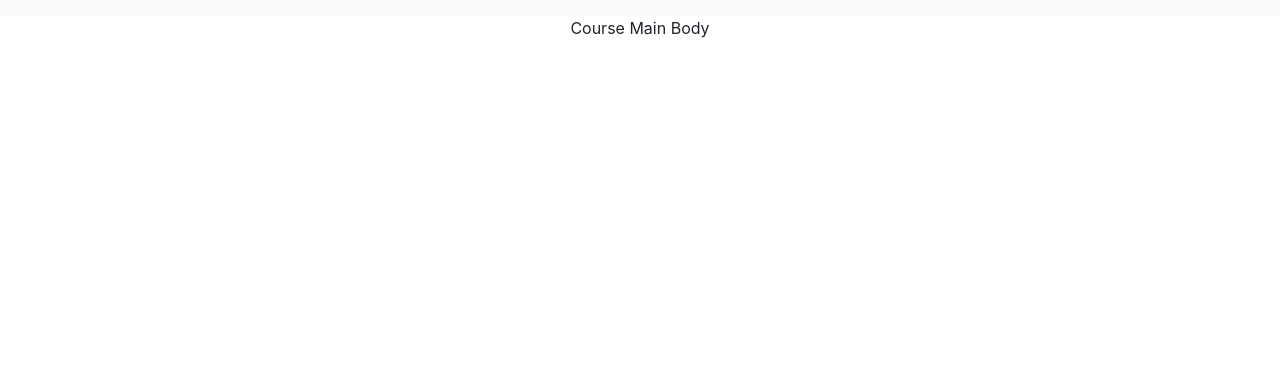
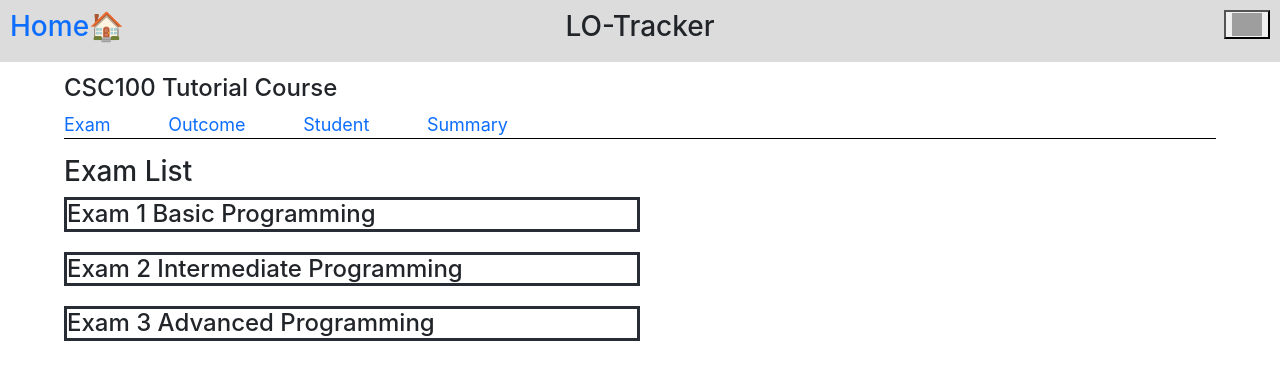
Before and after one commit to NapatJamjan/lo-tracker-old, a React (Create React App) app: page /course/0/ in a window 1280 px wide. Shown: the top 380 px of the page. Built offline with nearby package versions, Linux system fonts and the light colour scheme; grey boxes are pictures that could not be loaded.

Commit message:
Add exam template and course nav

```diff
--- a/package.json
+++ b/package.json
@@ -10,12 +10,15 @@
     "@types/node": "^12.0.0",
     "@types/react": "^17.0.0",
     "@types/react-dom": "^17.0.0",
+    "@types/react-router-dom": "^5.1.8",
+    "@types/styled-components": "^5.1.14",
     "bootstrap": "^5.1.0",
     "react": "^17.0.2",
     "react-bootstrap": "^2.0.0-beta.6",
     "react-dom": "^17.0.2",
     "react-router-dom": "^5.2.1",
     "react-scripts": "^4.0.3",
+    "styled-components": "^5.3.1",
     "typescript": "^4.1.2",
     "web-vitals": "^1.0.1"
   },
--- a/src/App old.tsx
+++ b/src/App old.tsx
@@ -8,6 +8,7 @@ import {Switch, Route, Link, useParams, useRouteMatch, useHistory, Redirect } fr
 //Home Page and basic
 //Router already defined in index
 // this one for learning
+// the button that cause error <button onClick={goUser()}>Push User</button>
 function App() {
   const hist = useHistory();
   const goUser = () => hist.push("/user"); // func must be constant, like function a(){hist.push}
@@ -25,7 +26,7 @@ function App() {
       <li>
           <Link to="/login">Login</Link>
       </li>
-      <button onClick={goUser()}>Push User</button>
+      {/*button used to be here */}
 
       <Switch>
         <Route exact path="/">
--- a/src/App.css
+++ b/src/App.css
@@ -43,13 +43,23 @@
 
 .formbox{
   margin: auto;
-  width: 50%;
   padding: auto;
 
 }
 
-.label{
-  display:"inline-block";
-  text-align: left;
+input{
+  text-align: center;
+}
 
+.floatbuttonArea{
+  position: absolute;
+  display: inline-block;
+  right: 25px;
+  bottom: 25px;
 }
+
+.floatbutton{
+  border-radius: 25px;
+  text-align: center;
+  text-decoration: none;
+}
--- a/src/App.tsx
+++ b/src/App.tsx
@@ -1,26 +1,27 @@
 import React, { useState, useReducer, useEffect } from 'react';
-import { Navbar } from 'react-bootstrap';
 import './App.css';
-import CourseMainBody from './view/CourseMain';
-import {Switch,Route, Link} from 'react-router-dom';
+import CourseMain from './view/CourseMain';
+import {Switch,Route, Link, Redirect} from 'react-router-dom';
+import styled from 'styled-components';
 //npm install
 
-//Home Page and basic
+//Home Page and login
 function App() {
   return (
     <div className="App">
-      <Nav/>
+      {/* <Nav/> */}
+      <div>
+      </div>
       <body>
-        {/* <TopBar/> */}
       <Switch>
-        <Route exact path="/"> {/*change back later*/}
+        <Route exact path="/">
+          <Body />
+        </Route>
+        <Route path="/login">
           <LoginScreen />
         </Route>
-        <Route exact path="/home">
-          <Body />
-        </Route>
-        <Route path="/course">
-          <CourseMainBody />
+        <Route path="/course/:id">
+          <CourseMain/>
         </Route>
       </Switch>
     </body>
@@ -31,10 +32,14 @@ function App() {
 function Body(){
   return (
   <div className="App">
-    <h1 style={{fontSize:60}}>LO Tracker</h1>
+    <ActionButtons/>
+    {/*button for going to see login screen, same one as in course topbar*/}
+      <Link to="/login"><button style={{float:"right",position:"absolute",right:10,top:10}}>
+        <img src="https://upload.wikimedia.org/wikipedia/commons/9/99/Sample_User_Icon.png" width="30"></img>
+      </button></Link>
+    <h1 style={{fontSize:60,paddingTop:20}}>LO Tracker</h1>
     <div style={{display:"inline-block"}}>
-      <input type="text" id="search" style={{height:25}}></input>🔎
-
+      <input type="text" id="search" placeholder="Search here" style={{height:25}}></input>🔎
       <select name="Date" id="sort" style={{margin:30}}>
         <option value="Date">Date</option>
         <option value="Name">Name</option>
@@ -52,50 +57,46 @@ function CourseCard(){
     <div className="coursecard">
       <h3 style={{textAlign:'left'}}>Semester 1/2021</h3>
       <ul className="courselist">
-        <a href="/course/:id"><li>CSC100 Tutorial Course</li></a>
-        <a href="/course/:id"><li>CSC101 Advanced Tutorial Course</li></a>
-        <a href="/course/:id"><li>CSC102 Python Programming</li></a>
+        <a href="/course/1/"><li>CSC100 Tutorial Course</li></a>
+        <a href="/course/2/"><li>CSC101 Advanced Tutorial Course</li></a>
+        <a href="/course/3/"><li>CSC102 Python Programming</li></a>
       </ul>
 
     </div>
   )
 }
 
-function TopBar(){
-  return (
-  <div className="page-header header">
-    <h3 style={{float:"left",position:"absolute",left:10}}>Icon Here</h3>
-    <button style={{float:"right",position:"absolute",right:10}}>
-      <img src="https://upload.wikimedia.org/wikipedia/commons/9/99/Sample_User_Icon.png" width="30"></img>
-    </button>
-    <h3 style={{textAlign:"center"}}>Example Page Header</h3>
-
-  </div>
+function ActionButtons(){
+  return(
+    <div className="floatbuttonArea">
+      <button>H1</button>
+      <button>H2</button>
+    </div>
   )
 }
 
-function Nav(){
-  return <Navbar className="col-md-12 d-none d-md-block bg-light sidebar">
-            <div className="sidebar-sticky"></div>
-         </Navbar>
-}
+//Login
 
 function LoginScreen(){
   return(
     <div className="formbox">
-      <h1 style={{fontSize:60,textAlign:"center"}}>LO Tracker</h1>
+      <h1 style={{fontSize:60,paddingTop:20}}>LO Tracker</h1>
       <h2>Login</h2>
-        <form action="/home" >
-          <label className="label">Username</label><br/>
-          <input type="text" id="fname" name="fname"/><br/>
-          <label className="label">Password</label><br/>
-          <input type="text" id="fname" name="fname"/><br/><br/>
+        <form action="./">
+          <label>Username</label><br/>
+          <input type="text" id="username" style={{width:250}}/><br/>
+          <label>Password</label><br/>
+          <input type="text" id="password" style={{width:250}}/><br/><br/>
+          <Link to="/" replace style={{paddingRight:"80px"}}>
+            <input type="submit" value="Register" style={{width:100,background:"lightgrey"}}/>
+          </Link>
+          <Link to="/" replace>
+            <input type="submit" value="Login" style={{width:100,background:"lightgreen"}}/>
+          </Link>
 
-          <input type="submit" value="Enter" style={{width:100}}/>
         </form>
     </div>
   )
 }
 
-
 export default App;
--- a/src/view/CourseMain.css
+++ b/src/view/CourseMain.css
@@ -0,0 +1,71 @@
+.course{
+    margin: 5%;
+    margin-top: 1%;
+    margin-bottom: 1%;
+    text-align: left;
+}
+.navbar{
+    list-style-type: none;
+
+    padding: 0;
+    overflow: hidden;
+    border-bottom: 1px black solid;
+    justify-content: start;
+
+}
+
+.navbar li a{
+    display: inline-block;
+    text-align: center;
+    text-decoration: none;
+}
+
+.navbar li{
+    font-size: 18px;
+    padding-right: 5%;
+}
+
+.examcard{
+    width: 50%;
+    padding-bottom: 20px;
+}
+
+.examlist{
+    list-style-type: none;
+    text-align: left;
+    margin: 0px;
+    padding-left: 0px;
+    border: #282c34 solid;
+
+
+}
+
+.questionlist{
+    list-style-type: none;
+    text-align: left;
+    margin-left: 25px;
+    padding-left: 0px;
+    border: #282c34 solid;
+    margin-bottom: 0px;
+}
+
+.questionlist h6{
+    border-bottom: #282c34 1px solid;
+    margin: 0;
+}
+
+.question{
+    list-style-type: none;
+    text-align: left;
+    margin-left: 50px;
+    padding-left: 0px;
+    border-left: #282c34 3px solid;
+    border-right: #282c34 3px solid;
+
+}
+.question:last-child{
+    border-bottom: #282c34 3px solid;
+}
+.question p{
+    margin-bottom: 0px;
+}
--- a/src/view/CourseMain.tsx
+++ b/src/view/CourseMain.tsx
@@ -1,13 +1,112 @@
-import React from 'react';
+import React, { useState } from 'react';
+import { Button, Collapse, Navbar } from 'react-bootstrap';
+import { Route, Link, Switch,useRouteMatch } from 'react-router-dom';
+import styled from 'styled-components';
 import './CourseMain.css';
+import CourseOutcome from './CourseOutcome';
+import CourseStudent from './CourseStudent';
+import CourseSummary from './CourseSummary';
+//Exam/Quiz is in here
+function CourseMain(){
+    const {path} = useRouteMatch();
+    return (<div>
+        <TopBar/>
+        <body className="course">
+            <h4>CSC100 Tutorial Course</h4>
+            <NavBar/>
+            <Switch>
+                <Route exact path={`${path}/`}>
+                    <CourseExam/>
+                </Route>
+                <Route path={`${path}/outcome`}>
+                    <CourseOutcome/>
+                </Route>
+                <Route path={`${path}/student`}>
+                    <CourseStudent/>
+                </Route>
+                <Route path={`${path}/summary`}>
+                    <CourseSummary/>
+                </Route>
+            </Switch>
+        </body>
+    </div>)
+}
 
-function CourseMainBody(){
+function TopBar(){
     return (
-    <div>
-        <p>Course Main Body</p>
+    <div className="page-header header">
+      <Link to="/"><h3 style={{float:"left",position:"absolute",left:10}}>Home🏠</h3></Link>
+      <a href="/login"><button style={{float:"right",position:"absolute",right:10,top:10}}>
+        <img src="https://upload.wikimedia.org/wikipedia/commons/9/99/Sample_User_Icon.png" width="30"></img>
+      </button></a>
+      <h3 style={{textAlign:"center"}}>LO-Tracker</h3>
+
     </div>
+    )
+  }
+
+function NavBar(){
+    const {path} = useRouteMatch();
+    return(
+        <ul className="navbar">
+            {/* <li><Link to="./">Exam</Link></li> */}
+            <li><Link to={`${path}/`}>Exam</Link></li>
+            <li><Link to={`${path}/outcome`}>Outcome</Link></li>
+            <li><Link to={`${path}/student`}>Student</Link></li>
+            <li><Link to={`${path}/summary`}>Summary</Link></li>
+            {/* <li><a href="/main">Home</a></li> */}
+        </ul>
     )
 }
 
+function Nav(){
+    return <Navbar className="col-md-12 d-none d-md-block bg-light sidebar">
+              <div className="sidebar-sticky"></div>
+           </Navbar>
+}
 
-export default CourseMainBody;
+
+//Exam List
+function CourseExam(props:any){
+
+    return(<div>
+        <h3>Exam List</h3>
+        <ExamCard name="Exam 1 Basic Programming"/>
+        <ExamCard name="Exam 2 Intermediate Programming"/>
+        <ExamCard name="Exam 3 Advanced Programming"/>
+    </div>)
+}
+
+function ExamCard(props:any){
+    const [open, setOpen] = useState(false);
+    return(<div className="examcard">
+        <h4 onClick={() => setOpen(!open)} className="examlist">
+            {props.name}
+        </h4>
+        <Collapse in={open}>
+        <div>
+            <Question name="Question 1 : Thing to know"></Question>
+            <Question name="Question 2 : Hello World"></Question>
+            <Question name="Question 3 : What is Java"></Question>
+        </div>
+        </Collapse>
+
+    </div>)
+}
+
+function Question(props:any){
+    const [open, setOpen] = useState(false);
+    return(<div>
+        <h6 onClick={() => setOpen(!open)} className="questionlist">{props.name}</h6>
+        <Collapse in={open}>
+            <div className="question">
+                <p>Max Score 5</p>
+                <p style={{fontWeight:"bolder"}}>Linked LO : LO1(1) LO2(2,3) LO3(1)</p>
+            </div>
+        </Collapse>
+
+    </div>)
+
+}
+
+export default CourseMain;
--- /dev/null
+++ b/src/view/CourseOutcome.tsx
@@ -0,0 +1,9 @@
+import React from 'react';
+import './CourseOutcome.css';
+function CourseOutcome(){
+    return(<div>
+        <h2>Course Outcome</h2>
+    </div>)
+}
+
+export default CourseOutcome;
--- /dev/null
+++ b/src/view/CourseStudent.tsx
@@ -0,0 +1,9 @@
+import React from 'react';
+import './CourseStudent.css';
+function CourseStudent(){
+    return(<div>
+        <h2>Course Student</h2>
+    </div>)
+}
+
+export default CourseStudent;
--- /dev/null
+++ b/src/view/CourseSummary.tsx
@@ -0,0 +1,9 @@
+import React from 'react';
+import './CourseSummary.css';
+function CourseSummary(){
+    return(<div>
+        <h2>Course Summary</h2>
+    </div>)
+}
+
+export default CourseSummary;
```
Also changed, not shown: src/view/CourseOutcome.css (added), src/view/CourseStudent.css (added), src/view/CourseSummary.css (added), 1 other file (tests, documents, lock files or other folders).
